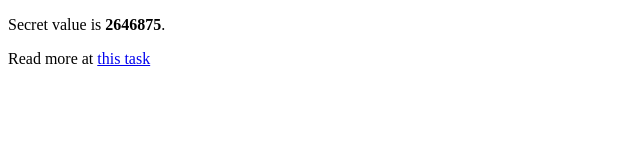
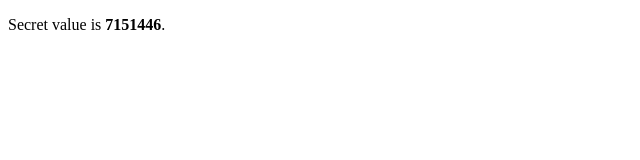
Before and after one commit to SergeiSokov/html_basics_abbey, a plain HTML site: page index.html in a window 1280 px wide. Shown: the whole page, without its empty margins (0-640 px from the left). Drawn offline with Linux system fonts and the light colour scheme.

Commit message:
Update index.html

```diff
--- a/index.html
+++ b/index.html
@@ -5,8 +5,6 @@
     <title>Basics of HTML demo</title>
 </head>
 <body>
-   <p>Secret value is <b>2646875</b>.</p>
-    <p>Read more at
-    <a href="http://www.codeabbey.com/index/task_view/basics-of-html">this task</a></p>
+   <p>Secret value is <b>7151446</b>.</p>
 </body>
 </html>
```
